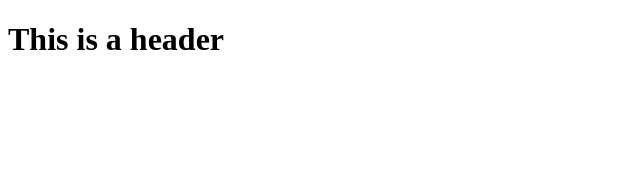
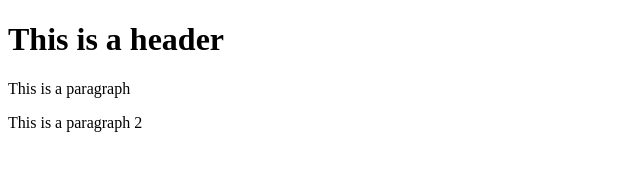
Before and after one commit to gasare1/git-test, a plain HTML site: page index.html in a window 1280 px wide. Shown: the whole page, without its empty margins (0-640 px from the left). Drawn offline with Linux system fonts and the light colour scheme.

Commit message:
Second Commit

```diff
--- a/index.html
+++ b/index.html
@@ -8,5 +8,7 @@
 </head>
 <body>
     <h1>This is a header</h1>
+    <p>This is a paragraph</p>
+    <p>This is a paragraph 2 </p>
 </body>
 </html>
```
